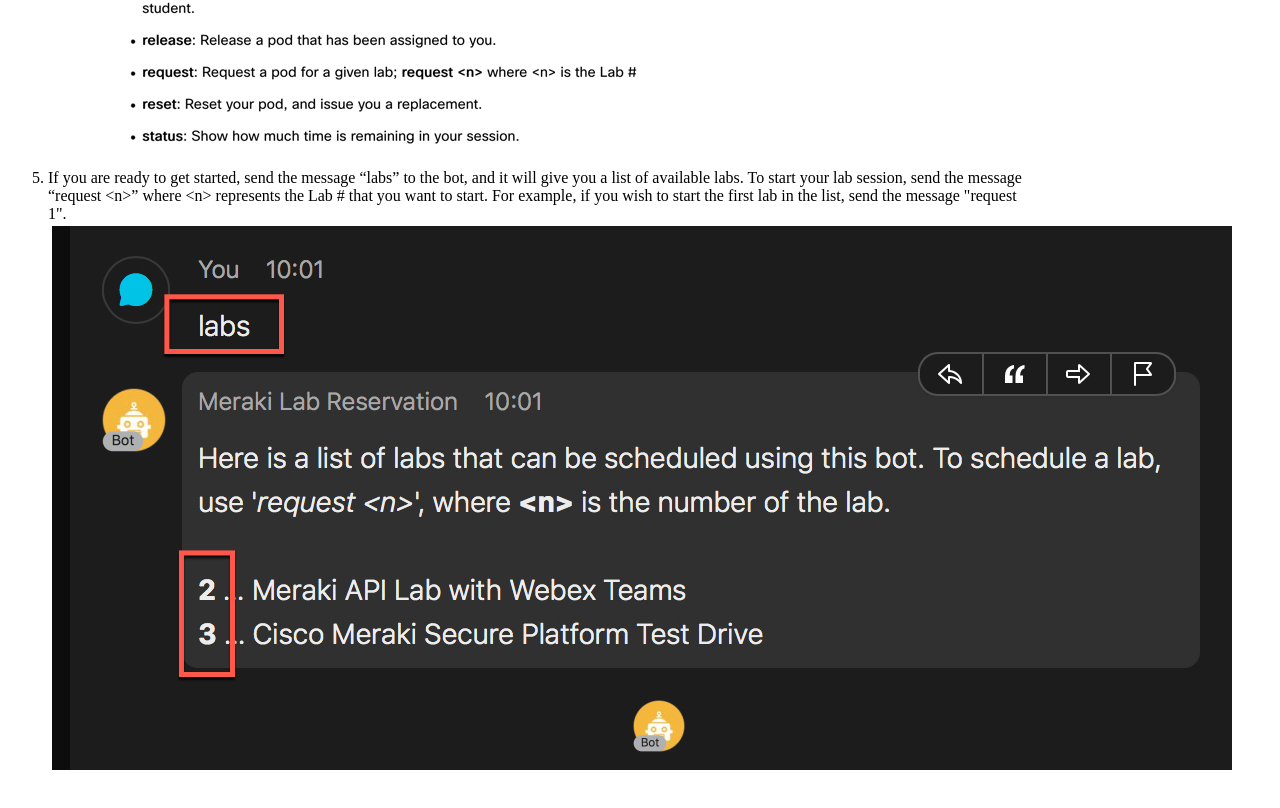
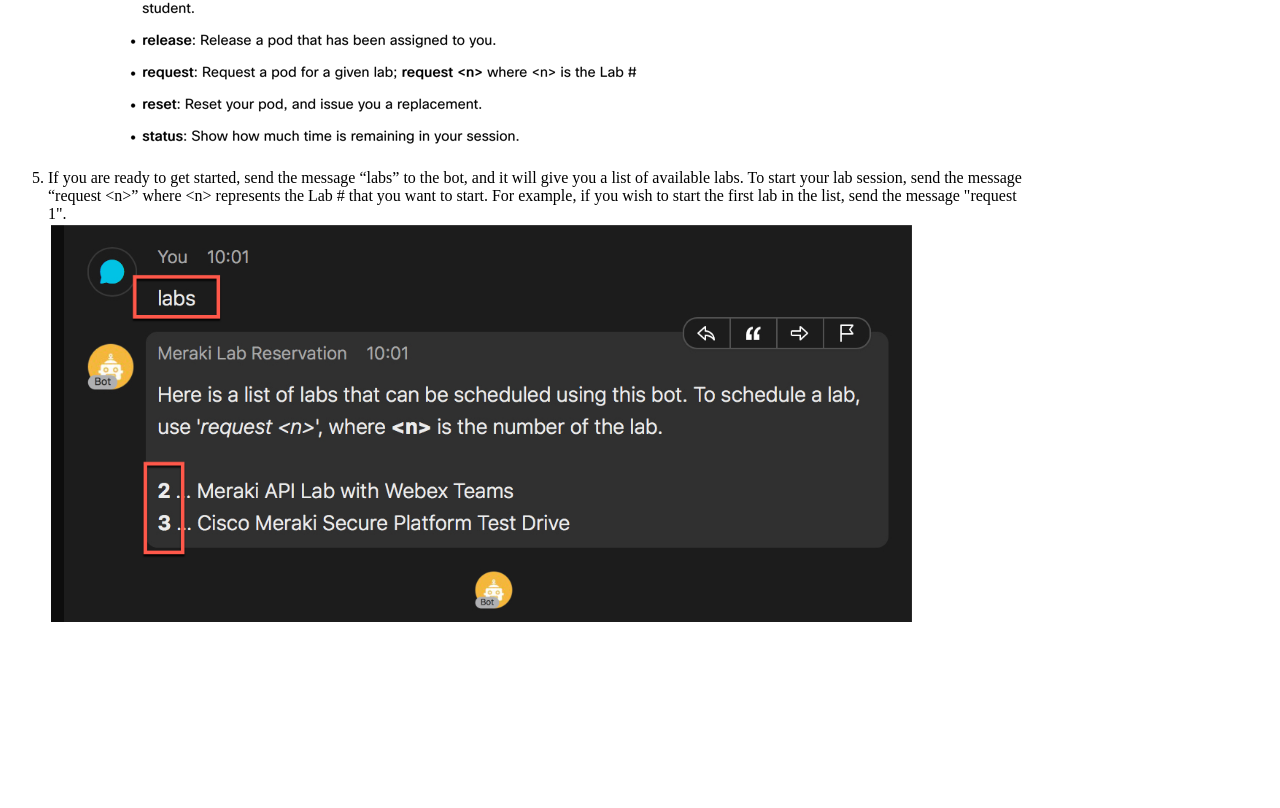
Before and after one commit to joshand/labdocs, a plain HTML site: page landing/index.html in a window 1280 px wide. Shown: the part 1246-2054 px from the top of the page. After the commit the page ends 1925 px from the top, so only its background shows below. Drawn offline with Linux system fonts and the light colour scheme.

```diff
--- a/landing/index.html
+++ b/landing/index.html
@@ -22,7 +22,7 @@
             <li>At any point, send the message &ldquo;help&rdquo; to the bot, and it will give you the available commands to access and operate your lab.<br><img src="image003.png"></li>
             </ol>
             <ol start="5">
-            <li>If you are ready to get started, send the message &ldquo;labs&rdquo; to the bot, and it will give you a list of available labs. To start your lab session, send the message &ldquo;request &lt;n&gt;&rdquo; where &lt;n&gt; represents the Lab # that you want to start. For example, if you wish to start the first lab in the list, send the message "request 1".<br><img src="image004.png"></li>
+            <li>If you are ready to get started, send the message &ldquo;labs&rdquo; to the bot, and it will give you a list of available labs. To start your lab session, send the message &ldquo;request &lt;n&gt;&rdquo; where &lt;n&gt; represents the Lab # that you want to start. For example, if you wish to start the first lab in the list, send the message "request 1".<br><img width=866 src="image004.png"></li>
             </ol>
             <p>&nbsp;</p>
         </div>
```
